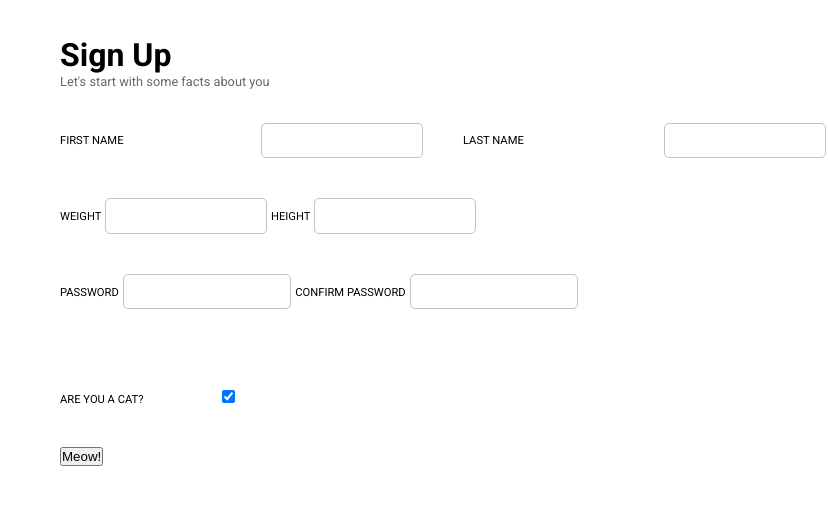
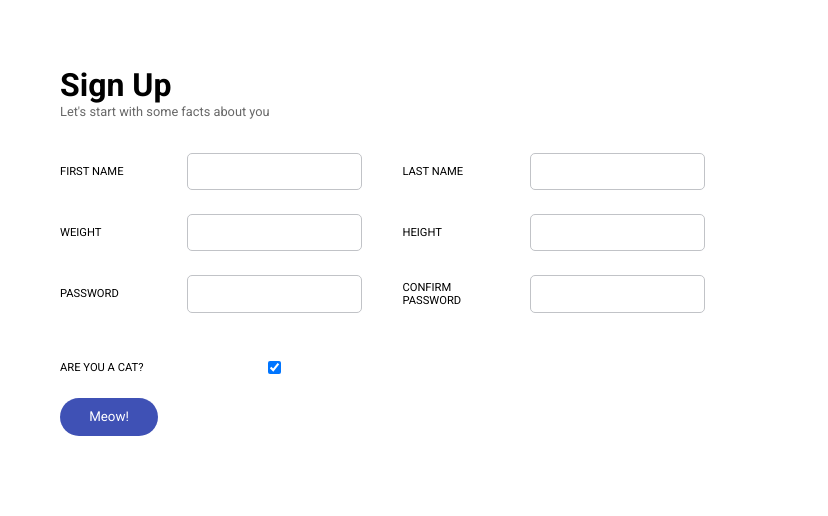
Before and after one commit to idevRavn/CatKingdom-SignUp, a plain HTML site: page index.html in a window 1280 px wide. Shown: the part 149-665 px from the top of the page, 452-1280 px from the left. Drawn offline with Linux system fonts and the light colour scheme; a web font is replaced by a local one.

Commit message:
Update styles.css

```diff
--- a/styles.css
+++ b/styles.css
@@ -68,10 +68,14 @@ p {
   display: flex;
   flex-direction: column;
   justify-content: center;
-  gap: 5vh;
+  gap: 3vh;
 }
 
-.first-row {
+.first-row,
+.second-row,
+.third-row,
+.fourth-row,
+.fifth-row {
   display: flex;
   align-items: center;
   gap: 5vh;
@@ -81,7 +85,7 @@ label {
   font-family: "Roboto", sans-serif;
   font-size: 0.7rem;
   text-transform: uppercase;
-  min-width: 30%;
+  min-width: 15%;
 }
 
 input {
@@ -92,3 +96,12 @@ input {
   font-weight: 300;
   min-width: 30%;
 }
+
+button {
+  padding: 2% 5%;
+  background-color: #3f51b5;
+  color: white;
+  border: 0px;
+  border-radius: 20px;
+  font-family: "Roboto", sans-serif;
+}
```
